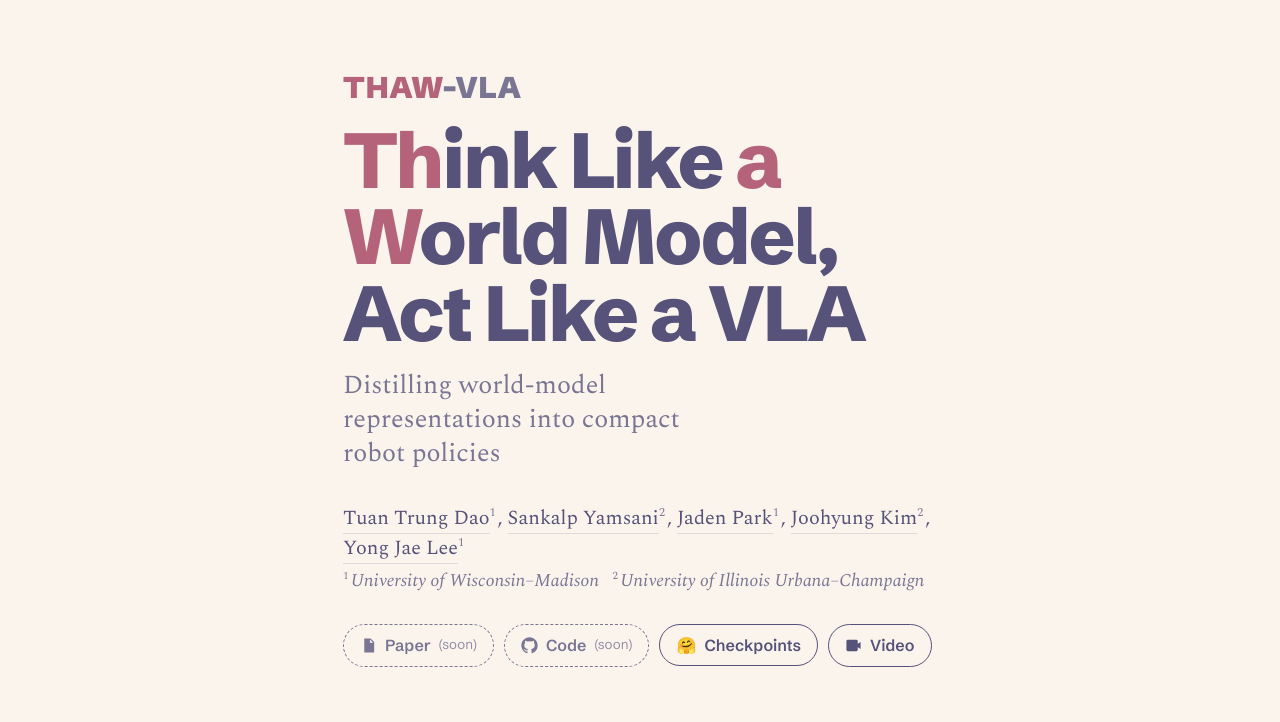
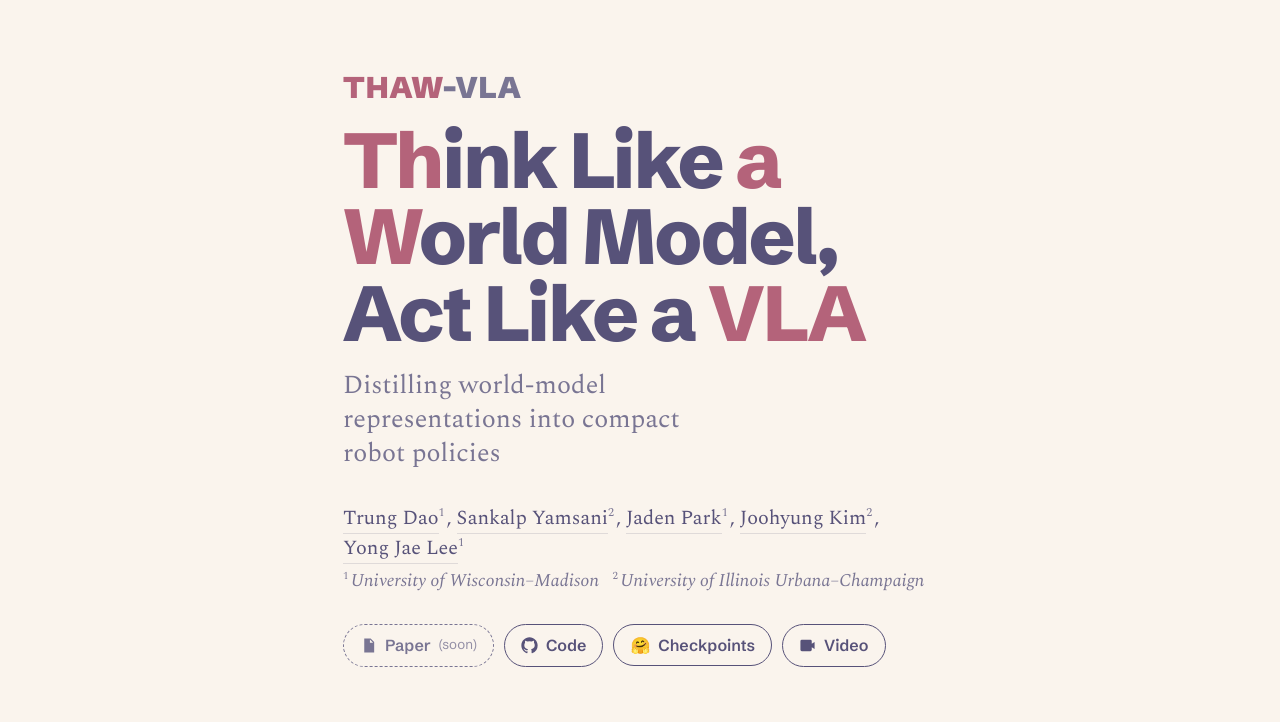
Before and after one commit to trungdt880/THAW-VLA, a plain HTML site: page docs/index.html in a window 1280 px wide. Shown: the top 722 px of the page. Drawn offline with nearby package versions, Linux system fonts and the light colour scheme; grey boxes are pictures that could not be loaded.

Commit message:
Author links, code link on project page
Claude-Session: https://claude.ai/code/session_01DqpqsYaxVAkB3Vga3yr796

```diff
--- a/docs/index.html
+++ b/docs/index.html
@@ -212,10 +212,10 @@
 
 <header class="col">
   <p class="wordmark"><span class="k">THAW</span>-VLA</p>
-  <h1><span class="k">Th</span>ink Like <span class="k">a</span> <span class="k">W</span>orld&nbsp;Model, <span class="line2">Act Like a VLA</span></h1>
+  <h1><span class="k">Th</span>ink Like <span class="k">a</span> <span class="k">W</span>orld&nbsp;Model, <span class="line2">Act Like a <span class="k">VLA</span></span></h1>
   <p class="subtitle">Distilling world-model representations into compact robot policies</p>
 
-  <p class="authors"><a href="#">Tuan Trung Dao</a><sup>1</sup>, <a href="#">Sankalp Yamsani</a><sup>2</sup>, <a href="#">Jaden Park</a><sup>1</sup>, <a href="#">Joohyung Kim</a><sup>2</sup>, <a href="#">Yong Jae Lee</a><sup>1</sup></p>
+  <p class="authors"><a href="https://trung-dt.com">Trung Dao</a><sup>1</sup>, <a href="https://sanky1234.github.io/">Sankalp Yamsani</a><sup>2</sup>, <a href="https://jadenpark0.github.io/">Jaden Park</a><sup>1</sup>, <a href="https://ece.illinois.edu/about/directory/faculty/joohyung">Joohyung Kim</a><sup>2</sup>, <a href="https://pages.cs.wisc.edu/~yongjaelee/">Yong Jae Lee</a><sup>1</sup></p>
   <p class="affil"><sup>1</sup><span>University of Wisconsin–Madison</span> &nbsp; <sup>2</sup><span>University of Illinois Urbana–Champaign</span></p>
 
   <ul class="links">
@@ -223,10 +223,9 @@
     <li><a href="#" class="pending" aria-disabled="true">
       <svg viewBox="0 0 24 24"><path d="M6 2h9l5 5v15H6zm8 1.5V8h4.5zM8 12h8v1.5H8zm0 3h8v1.5H8zm0 3h5v1.5H8z"/></svg>
       Paper <small>(soon)</small></a></li>
-    <!-- TODO: replace href with the GitHub repo -->
-    <li><a href="#" class="pending" aria-disabled="true">
+    <li><a href="https://github.com/trungdt880/THAW-VLA">
       <svg viewBox="0 0 24 24"><path d="M12 .5C5.65.5.5 5.65.5 12c0 5.08 3.29 9.39 7.86 10.91.58.1.79-.25.79-.56v-2.17c-3.2.7-3.87-1.37-3.87-1.37-.52-1.33-1.28-1.68-1.28-1.68-1.04-.71.08-.7.08-.7 1.15.08 1.76 1.19 1.76 1.19 1.03 1.76 2.69 1.25 3.35.96.1-.75.4-1.25.73-1.54-2.55-.29-5.24-1.28-5.24-5.69 0-1.26.45-2.29 1.19-3.09-.12-.29-.52-1.46.11-3.05 0 0 .97-.31 3.17 1.18a11 11 0 0 1 5.78 0c2.2-1.49 3.17-1.18 3.17-1.18.63 1.59.23 2.76.11 3.05.74.8 1.19 1.83 1.19 3.09 0 4.42-2.7 5.39-5.26 5.68.41.36.78 1.06.78 2.14v3.17c0 .31.21.67.8.56A11.5 11.5 0 0 0 23.5 12C23.5 5.65 18.35.5 12 .5z"/></svg>
-      Code <small>(soon)</small></a></li>
+      Code</a></li>
     <li><a href="https://huggingface.co/collections/termanteus/thaw-vla">
       <span aria-hidden="true">🤗</span> Checkpoints</a></li>
     <li><a href="#video">
@@ -387,7 +386,7 @@
     <h2 class="sec">Citation</h2>
     <pre id="bib">@article{dao2026thawvla,
   title  = {{THAW-VLA}: Think Like a World Model, Act Like a VLA: Distilling World-Model Representations into Compact Robot Policies},
-  author = {Dao, Tuan Trung and Yamsani, Sankalp and Park, Jaden and Kim, Joohyung and Lee, Yong Jae},
+  author = {Dao, Trung and Yamsani, Sankalp and Park, Jaden and Kim, Joohyung and Lee, Yong Jae},
   year   = {2026},
   note   = {Under review}
 }</pre>
@@ -395,7 +394,7 @@
   </section>
 
   <footer>
-    <p>Tuan Trung Dao, Sankalp Yamsani, Jaden Park, Joohyung Kim, and Yong Jae Lee. University of Wisconsin–Madison and University of Illinois Urbana–Champaign.</p>
+    <p>Trung Dao, Sankalp Yamsani, Jaden Park, Joohyung Kim, and Yong Jae Lee. University of Wisconsin–Madison and University of Illinois Urbana–Champaign.</p>
     <p class="colophon">Page built with <a href="https://claude.com/claude-code">Claude Code</a>. Colors from <a href="https://rosepinetheme.com">Rosé Pine</a>.</p>
   </footer>
 </main>
```
Also changed, not shown: 1 other file.
